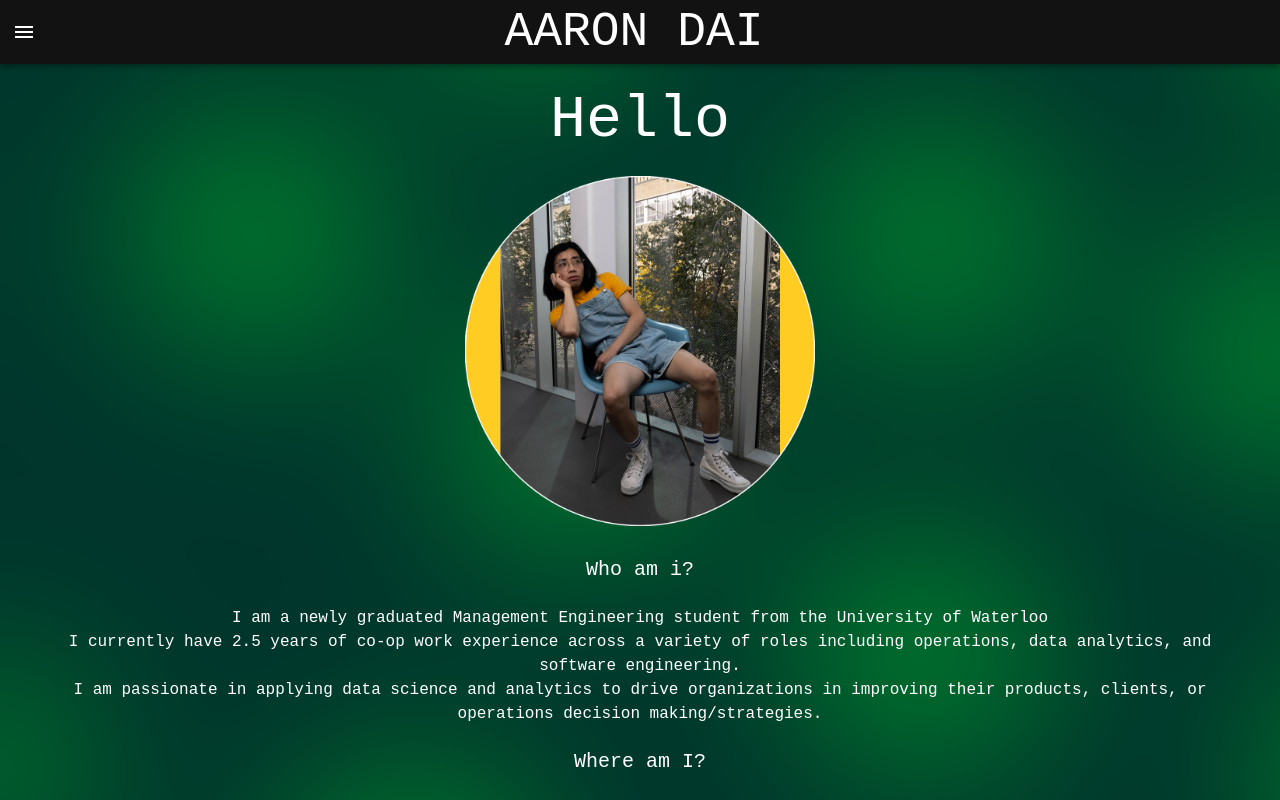
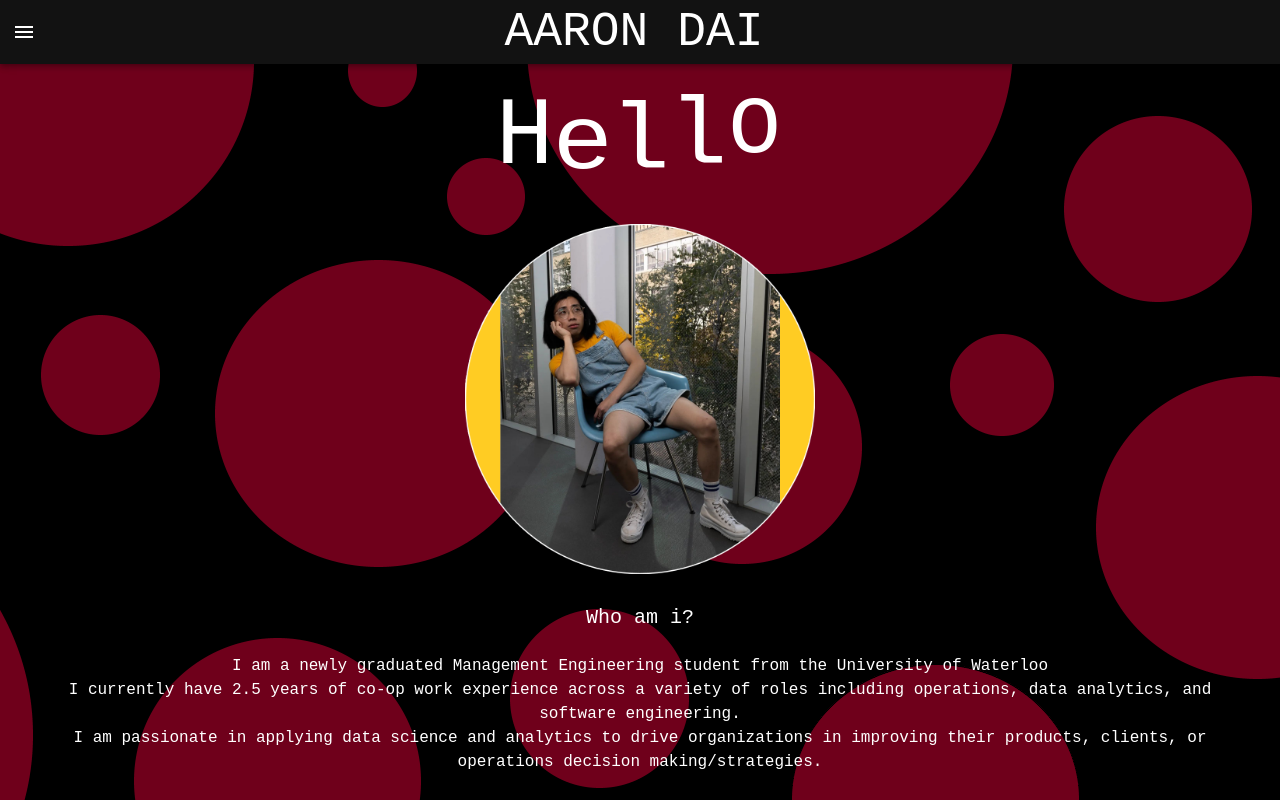
Before and after one commit to AaronDzf/AaronDzf.github.io, a React (Create React App) app in the folder Personal Website/my_website/: page / in a window 1280 px wide. Shown: the top 800 px of the page. Built offline with nearby package versions, Linux system fonts and the light colour scheme.

Commit message:
Add bounce effect to home page header

```diff
--- a/Personal Website/my_website/src/Home.js
+++ b/Personal Website/my_website/src/Home.js
@@ -6,6 +6,7 @@
 import {Stack} from '@mui/system';
 import {StackItem} from './components/mui'
 import homePortrait from './Assets/images/MeMinion.png'
+import TextAnimation from './components/animation';
 
 const platformLinks = [
   {
@@ -41,7 +42,7 @@
     render() {
       return (
         <div>
-            <Typography variant="h2" sx={textStyle}>Hello</Typography>
+            <TextAnimation/>
             <div>
               <img src={homePortrait} height="350px" width="350px"/>
             </div>
--- /dev/null
+++ b/Personal Website/my_website/src/components/animation.js
@@ -0,0 +1,49 @@
+import React, { Component } from 'react';
+import { Typography, Box} from '@mui/material';
+import { styled } from '@mui/material/styles'
+import { keyframes} from '@mui/system'
+import { useState } from 'react';
+
+const bounce = keyframes `
+    0%   { transform: scale(1,1) translateY(0); }
+    10%  { transform: scale(1.1,.9) translateY(0); }
+    30%  { transform: scale(.9,1.1)   translateY(-30px);}
+    50%  { transform: scale(1.05,.95) translateY(0); }
+    58%  { transform: scale(1,1) translateY(-7px); }
+    65%  { transform: scale(1,1) translateY(0);}
+    100% { transform: scale(1,1) translateY(0);}
+`;
+
+// Splits string text into spans that are individually animated with bounce
+function SplitText (text,role) {
+    const SpanStyled = styled('span')({});
+
+    return(
+        <span aria-label={text} role={role}>
+        {text.split("").map(function(char, index){
+        let delay = (0.5 + index / 10) + "s";
+        return <SpanStyled
+            aria-hidden="true"
+            key={index}
+            sx={{
+                display:'inline-block',
+                animation: `${bounce} 2s infinite ease`,
+                animationDelay: delay
+            }}
+            >
+            {char}
+        </SpanStyled>;
+        })}
+        </span>
+    );
+}
+
+//"animation-delay": (0.5 + index / 10) + "s"
+export default function TextBounce () {
+
+    return (
+        <Typography variant="h1" sx = {{m: 6}}>
+            {SplitText("Hello","header")}
+        </Typography>
+    )
+}
--- a/Personal Website/my_website/src/index.js
+++ b/Personal Website/my_website/src/index.js
@@ -37,6 +37,7 @@
       styleOverrides:{
         body:{
           backgroundImage: 'url(/background.png)',
+          //backgroundColor: '#800020'
         }
       }
     },
```
Also changed, not shown: Personal Website/my_website/public/background.png, 1 other file (tests, documents, lock files or other folders).
